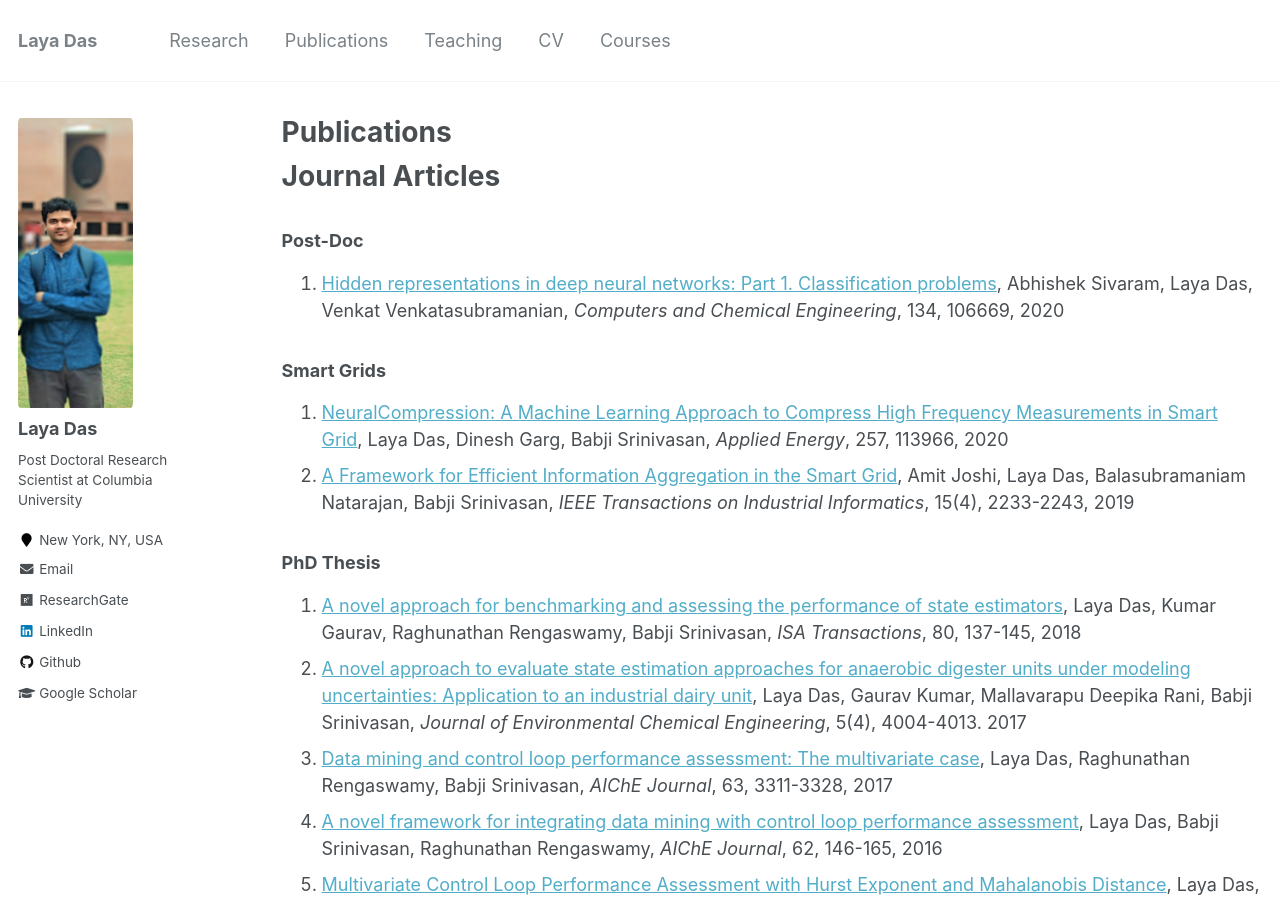
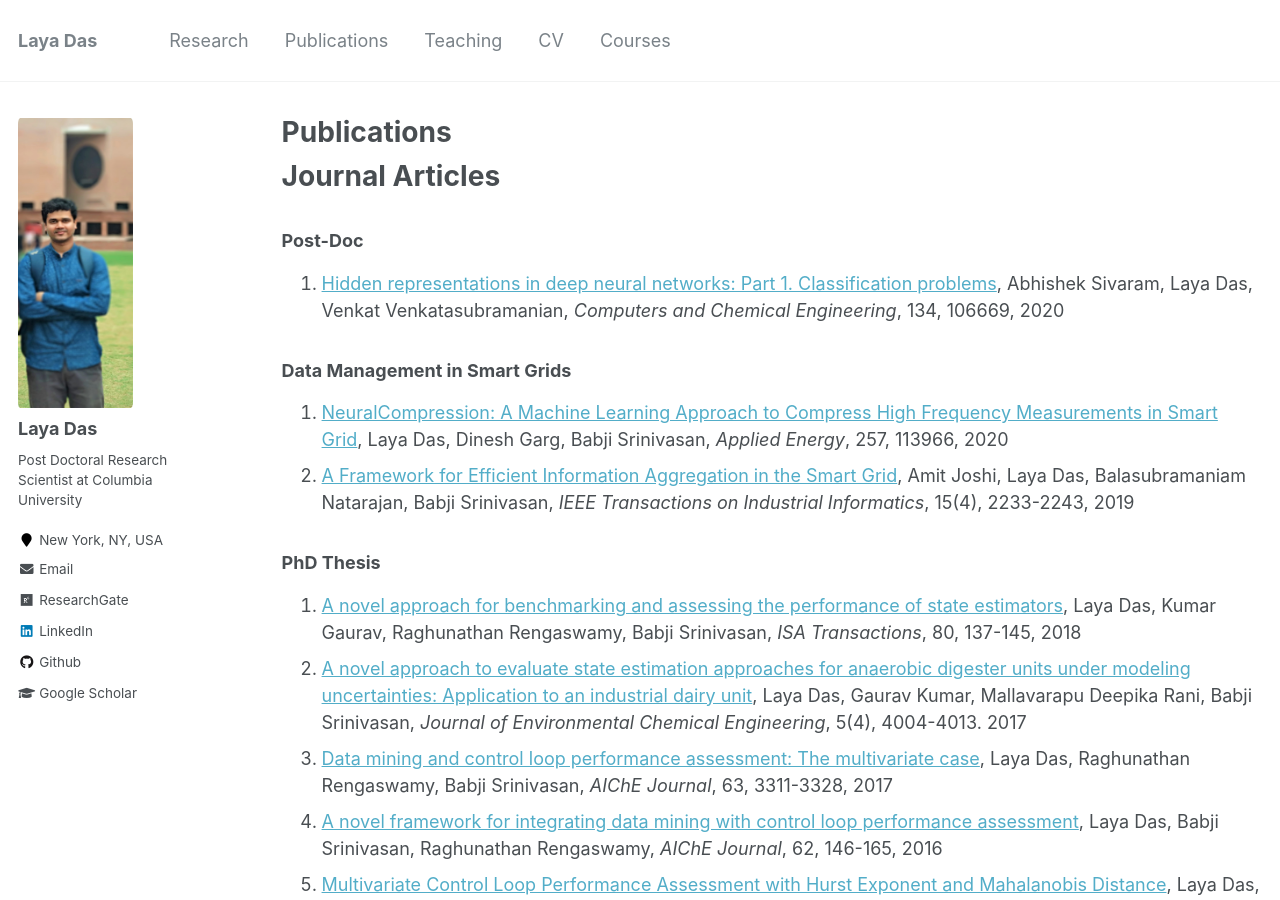
Before and after one commit to layadas/layadas.github.io, a Jekyll site: the page built from _publications/publications.md, in a window 1280 px wide and 900 px high. Built offline with Jekyll 4.4.1, drawn with Linux system fonts in a browser that asks for light colours.

Commit message:
Update publications.md

```diff
--- a/_publications/publications.md
+++ b/_publications/publications.md
@@ -9,7 +9,7 @@ Journal Articles
 ### Post-Doc
 11.	[Hidden representations in deep neural networks: Part 1. Classification problems](https://doi.org/10.1016/j.compchemeng.2019.106669), Abhishek Sivaram, Laya Das, Venkat Venkatasubramanian, *Computers and Chemical Engineering*, 134, 106669, 2020
 
-### Smart Grids
+### Data Management in Smart Grids
 10.	[NeuralCompression: A Machine Learning Approach to Compress High Frequency Measurements in Smart Grid](https://doi.org/10.1016/j.apenergy.2019.113966), Laya Das, Dinesh Garg, Babji Srinivasan, *Applied Energy*, 257, 113966, 2020
 7.	[A Framework for Efficient Information Aggregation in the Smart Grid](https://doi.org/10.1109/TII.2018.2866302), Amit Joshi, Laya Das, Balasubramaniam Natarajan, Babji Srinivasan, *IEEE Transactions on Industrial Informatics*, 15(4), 2233-2243, 2019
 
```
